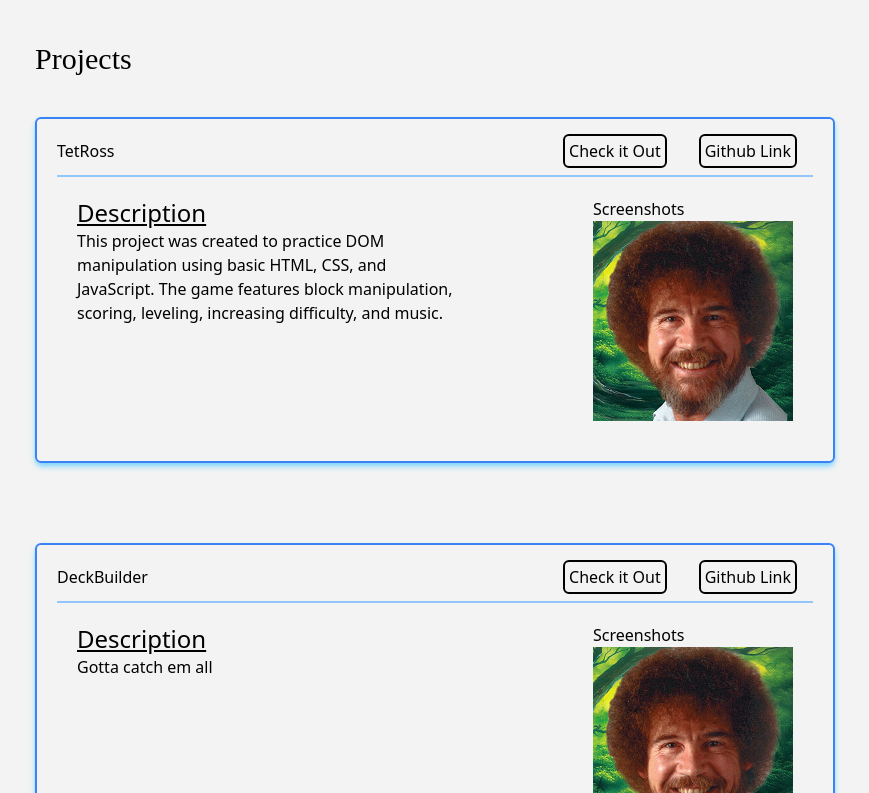
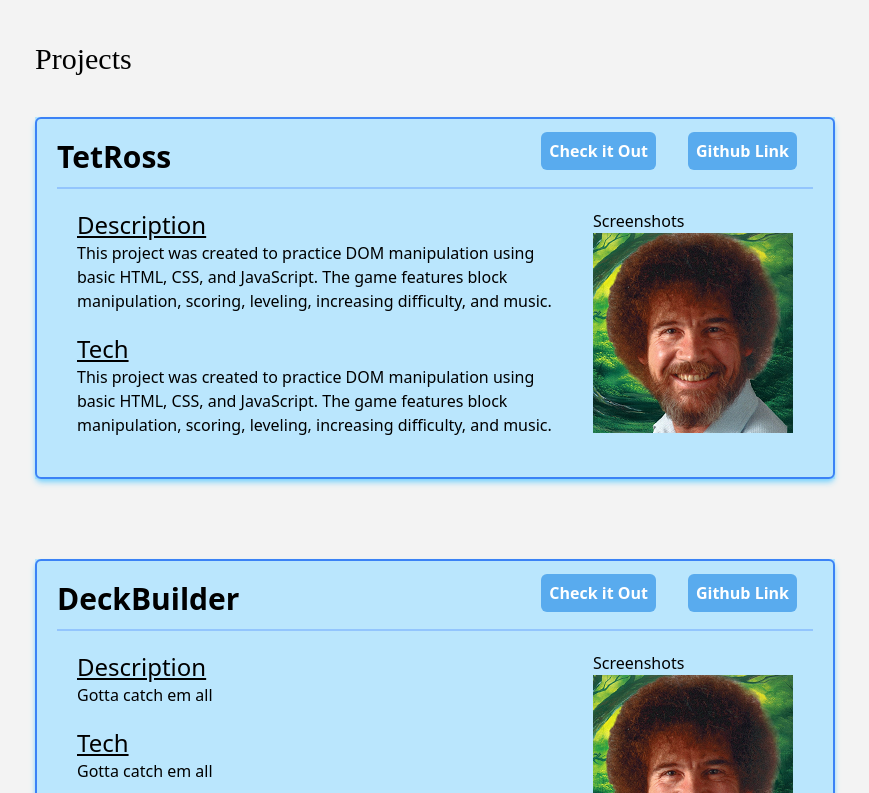
Before and after one commit to josephesteva/portfolio, a React (Vite) app: page / in a window 1280 px wide. Shown: the part 587-1380 px from the top of the page, without its empty margins (205-1074 px from the left). Built offline with nearby package versions, Linux system fonts and the light colour scheme; a web font is replaced by a local one.

Commit message:
Update project card styling and content

```diff
--- a/src/App.css
+++ b/src/App.css
@@ -18,10 +18,17 @@ h2 {
 
 a {
 	margin: 1em;
-	padding: .25em;
+	padding: .5em;
 	margin-bottom: 5em;
-	border: 2px solid black;
 	border-radius: 6px;
+	color: white!important;
+	font-weight: 600;
+	background-color: rgb(89, 171, 238);
+}
+
+a:hover{
+	box-shadow: 2px 2px 3px rgb(179, 176, 176);
+	filter: brightness(105%)
 }
 
 #about {
--- a/src/components/Project.jsx
+++ b/src/components/Project.jsx
@@ -3,10 +3,10 @@ import React from "react";
 export default function Project({ project }) {
   return (
     <>
-      <div className="flex m-10 justify-center">
+      <div className="flex m-10 justify-center bg-sky-200">
         <div className="project-card flex flex-col border-2 border-blue-500 p-5 rounded-md shadow-md shadow-sky-300 hover:shadow-lg hover:shadow-sky-500">
           <div className="flex justify-between pb-3 border-b-2 border-blue-300">
-            <h3>{project.title}</h3>
+            <h3 className="text-3xl font-semibold">{project.title}</h3>
             <div>
               <a href={project.siteLink} target="_blank">
                 Check it Out
@@ -17,9 +17,15 @@ export default function Project({ project }) {
             </div>
           </div>
           <div className="flex justify-between p-5">
-            <div className="w-96">
-              <h3 className="text-2xl underline">Description</h3>
-              <p>{project.description}</p>
+            <div className="w-2/3">
+              <div className="mb-5">
+                <h3 className="text-2xl underline">Description</h3>
+                <p>{project.description}</p>
+              </div>
+              <div>
+                <h3 className="text-2xl underline">Tech</h3>
+                <p>{project.description}</p>
+              </div>
             </div>
             <div>
               <h3>Screenshots</h3>
```
